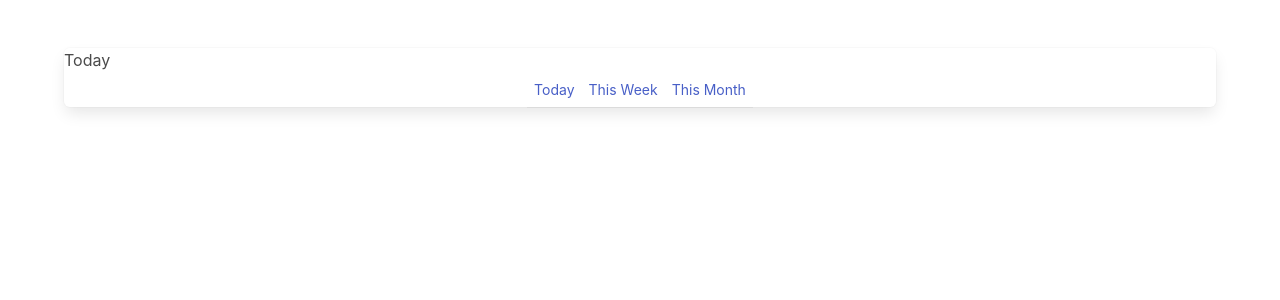
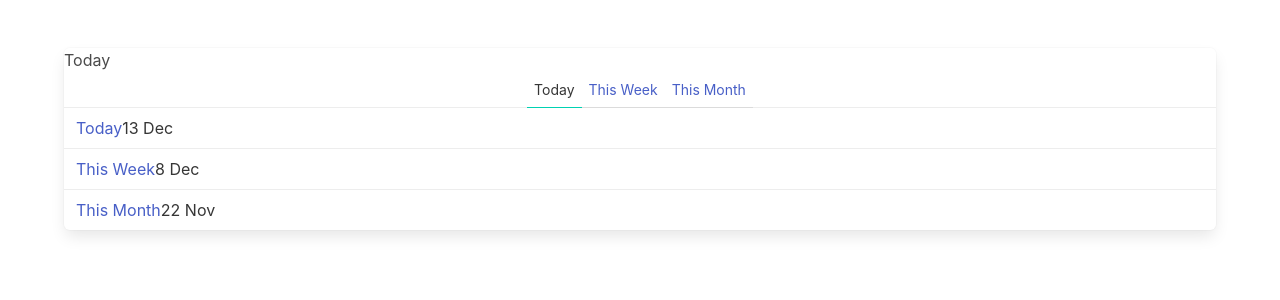
Before and after one commit to pparksso/vue3_ts, a Vue app: page / in a window 1280 px wide. Shown: the top 300 px of the page. Built offline with nearby package versions, Linux system fonts and the light colour scheme.

Commit message:
chore: luxon 설치

```diff
--- a/package.json
+++ b/package.json
@@ -9,6 +9,8 @@
     "preview": "vite preview"
   },
   "dependencies": {
+    "@types/luxon": "^2.3.1",
+    "luxon": "^2.3.1",
     "vue": "^3.2.45"
   },
   "devDependencies": {
--- a/src/components/TimeLine.vue
+++ b/src/components/TimeLine.vue
@@ -1,18 +1,33 @@
 <script setup lang="ts">
 import {ref} from 'vue'
-const periods = ['Today', 'This Week', 'This Month']
-let selectedPeriod = ref('Today');
-function selectPeriod(period: string) {
-  console.log(period)
+import {Post, today, thisMonth, thisWeek} from '../posts'
+import { DateTime } from 'luxon'
+
+const periods = ['Today', 'This Week', 'This Month']as const
+type Period = typeof periods[number]
+
+const selectedPeriod = ref<Period>('Today');
+function selectPeriod(period: Period) {
   selectedPeriod.value = period
 }
+
+const posts = [today,thisWeek, thisMonth].map(post=> {
+  return {
+    ...post,
+    created: DateTime.fromISO(post.created)
+  }
+})
 </script>
 <template>
   <nav class="is-primary panel">
     {{selectedPeriod}}
     <span class="panel-tabs">
-      <a v-for="period of periods" :key="period" @click="selectPeriod(period)">{{period}}</a>
+      <a v-for="period of periods" :key="period" @click="selectPeriod(period)" :class="{'is-active' : period === selectedPeriod}">{{period}}</a>
     </span>
+    <a v-for="post of posts" :key="post.id" class="panel-block">
+    <a>{{post.title}}</a>
+    <div class="">{{post.created.toFormat('d MMM')}}</div>
+    </a>
   </nav>
 
 </template>
--- /dev/null
+++ b/src/posts.ts
@@ -0,0 +1,23 @@
+import {DateTime} from 'luxon'
+
+export interface Post {
+  id: string,
+  title:string,
+  created: string
+}
+
+export const today:Post = {
+  id:'1',
+  title:'Today',
+  created:DateTime.now().toISO()
+}
+export const thisWeek:Post = {
+  id:'2',
+  title:'This Week',
+  created:DateTime.now().minus({days:5}).toISO()
+}
+export const thisMonth:Post = {
+  id:'3',
+  title:'This Month',
+  created:DateTime.now().minus({weeks:3}).toISO()
+}
```
Also changed, not shown: 1 other file (tests, documents, lock files or other folders).
